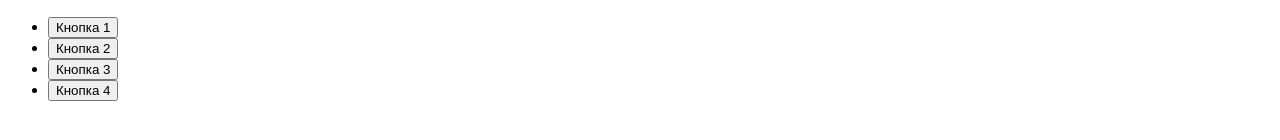
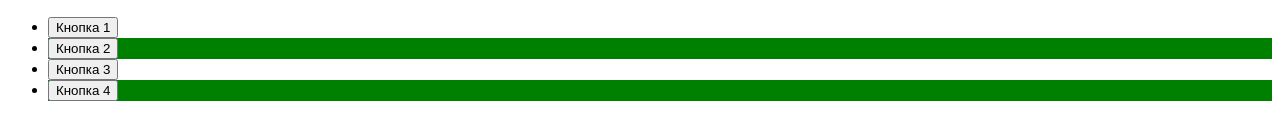
Before and after one commit to alexdiptan/JavaScript, a plain HTML site: page hw_5/3.html in a window 1280 px wide. Shown: the part 164-304 px from the top of the page. Drawn offline with Linux system fonts and the light colour scheme.

Commit message:
hw_5 done

```diff
--- a/hw_5/3.html
+++ b/hw_5/3.html
@@ -1,9 +1,11 @@
 <!DOCTYPE html>
 <html lang="en">
+
 <head>
   <meta charset="UTF-8">
   <title>Homework</title>
 </head>
+
 <body>
   <!--
 Обязательное задание.
@@ -56,13 +58,17 @@
     1. Необходимо вывести сообщение в консоль "все теги прогрузились", когда все
     теги будут созданы браузером.
     */
-
+    document.addEventListener("DOMContentLoaded", function (event) {
+      console.log("все теги прогрузились");
+    });
 
     /*
     2. Необходимо вывести сообщение в консоль "страница загрузилась", когда все
     ресурсы страницы будут загружены.
     */
-
+    window.addEventListener('load', function () {
+      console.log('страница загрузилась');
+    })
 
     /*
     3. При клике на какой-либо тег на странице в консоль должно выводиться
@@ -73,13 +79,24 @@
     которому был совершен клик.
     Необходимо использовать делегирование.
     */
-
+    document.addEventListener('click', function (event) {
+      const elName = event.target.classList.value;
+      const tagData = event.target.tagName.toLowerCase();
+      if (elName.toString() === 'super_element') {
+        console.log(`Элемент ${elName} присутствует в ${tagData}`);
+        return;
+      }
+      console.log(`Элемент ${elName} отсутствует в ${tagData}`);
+    })
 
     /*
     4. Сделайте, чтобы при наведении на textarea в консоли появлялось сообщение:
     "Вы навели на textarea."
      */
-
+    const tArea = document.querySelector('textarea');
+    tArea.addEventListener('mouseover', () => {
+      console.log('Вы навели на textarea.')
+    })
 
     /*
     5. Необходимо повесить событие клика на тег ul. В обработчике события в
@@ -88,19 +105,40 @@
     Если клик был не по кнопке, то ничего выводить не нужно.
     Необходимо использовать делегирование.
      */
-
+    const ulEvent = document.querySelector('ul');
+    //console.log(ulEvent);
+    const ulHandler = function (event) {
+      if (event.target.tagName === 'BUTTON') {
+        console.log(event.target.innerText);
+      }
+    }
+    ulEvent.addEventListener('click', ulHandler)
 
     /*
     6. Вопрос: Почему в console.log пишется сначала текст из 5 задания и только
     потом выводится текст из 3 задания, если мы кликаем по кнопкам в ul?
     Ответ необходимо написать здесь же, под этим комментарием, своими словами.
+    ----------------
+    В 5 задании мы вешали обработчик события на тег ul. В 3-ем задании
+    обработчик вешался на весь document. Соответственно, тег ul является
+    дочерним, по отношению к document. В уроке про погружение и всплытие событий
+    говорилось о том, что по дефолту, события обрабатываются при
+    всплытии. Соответственно, мы кликаем по кнопке в теге ul, срабаытвает
+    обработчик дочернего события, а дальше начинается всплытие, при всплытии
+    как раз срабатывает родительский обработчик для document.
     */
-
 
     /*
     7. С помощью JS необходимо изменить цвет заднего фона каждого второго тега li.
      */
+    const allLiTags = document.querySelectorAll('li');
+    for (let i = 0; i < allLiTags.length; i++) {
+      if (i % 2 === 1) {
+        allLiTags[i].style.backgroundColor = 'green';
+      }
+    }
 
   </script>
 </body>
+
 </html>
```
Lines whose indentation alone changed are shown as unchanged.
